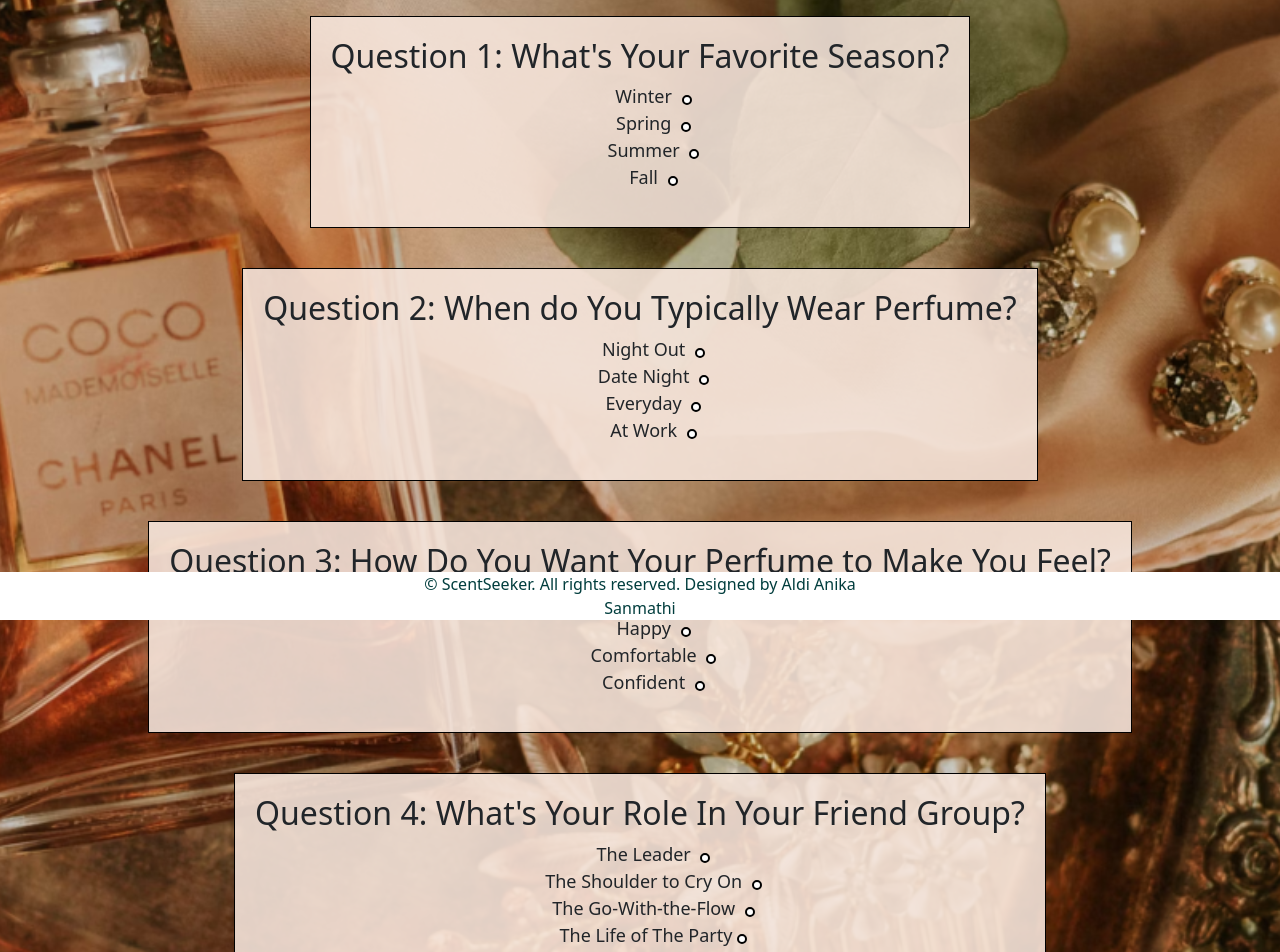
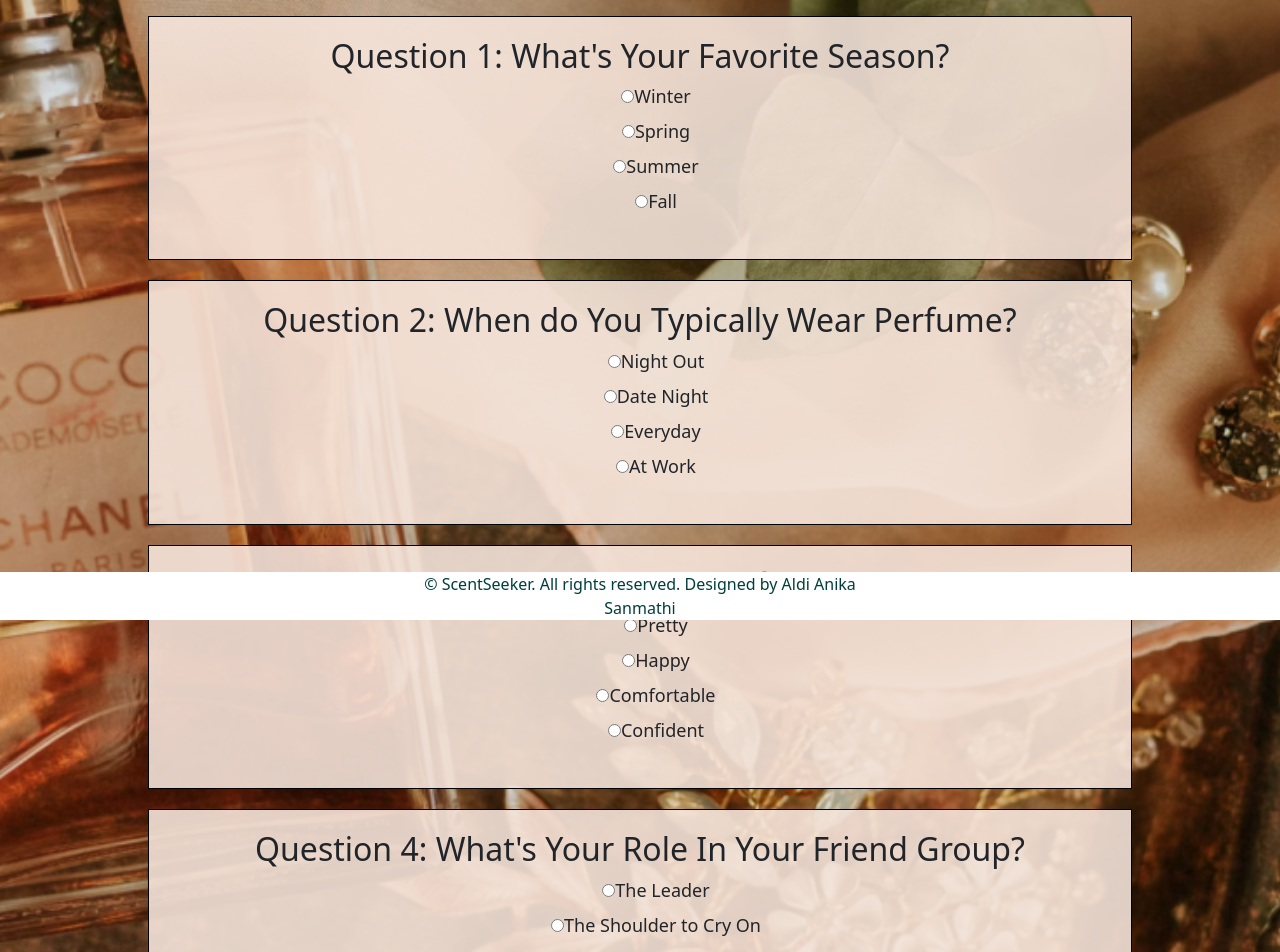
Before and after one commit to info340b-wi24/1-tobenamed, a React (Create React App) app: page /quiz in a window 1280 px wide. Shown: the part 180-1132 px from the top of the page. Built offline with nearby package versions, Linux system fonts and the light colour scheme; a small style sheet from the web is missing.

Commit message:
Committing local changes before merge

```diff
--- a/src/components/App.js
+++ b/src/components/App.js
@@ -32,14 +32,14 @@ import NavBar from './NavBar';
 
 export function App() {
   const [savedPerfumes, setSavedPerfumes] = useState([]);
-
+  const [userAnswers, setUserAnswers] = useState([]);
   return (
     <Router>
       <NavBar />
       <Routes>
         <Route exact path="/" element={<HomePage />} />
         <Route path="/quiz" element={<QuizPage />} />
-        <Route path="/quizresults" element={<QuizResultsPage />} />
+        <Route path="/quizresults" element={<QuizResultsPage userAnswers={userAnswers} />} />
         <Route path="/search" element={<SearchPage />} />
         <Route
           path="/YourListPage"
--- a/src/components/QuizPage.js
+++ b/src/components/QuizPage.js
@@ -1,71 +1,92 @@
-// QuizPage.js
-import React from 'react';
+import React, { useState } from 'react';
 import { Link } from 'react-router-dom';
+import { useNavigate} from 'react-router-dom';
 
-export function QuizPage () {
+function QuizPage() {
+
+  // Define the questions and answers
+  const questions = [
+    {
+      question: 'What\'s Your Favorite Season?',
+      options: ['Winter', 'Spring', 'Summer', 'Fall']
+    },
+    {
+      question: 'When do You Typically Wear Perfume?',
+      options: ['Night Out', 'Date Night', 'Everyday', 'At Work']
+    },
+    {
+      question: 'How Do You Want Your Perfume to Make You Feel?',
+      options: ['Pretty', 'Happy', 'Comfortable', 'Confident']
+    },
+    {
+      question: 'What\'s Your Role In Your Friend Group?',
+      options: ['The Leader', 'The Shoulder to Cry On', 'The Go-With-the-Flow', 'The Life of The Party']
+    },
+    {
+      question: 'Do You Prefer Your Fragrance to',
+      options: ['Make a Statement', 'Be Your Skin but Better', 'Get You Compliments', 'Grab Peoples Attention']
+    }
+  ];
+
+  // State to track user answers
+  const [userAnswers, setUserAnswers] = useState(Array(questions.length).fill(''));
+
+  // Function to handle user answer selection
+  const handleAnswerSelect = (questionIndex, selectedAnswer) => {
+    setUserAnswers(prevAnswers => {
+      const newAnswers = [...prevAnswers];
+      newAnswers[questionIndex] = selectedAnswer;
+      return newAnswers;
+    });
+  };
+
+  // Function to handle quiz submission
+  const navigate = useNavigate(); // Get the navigate function
+  const handleSubmit = (event) => {
+    event.preventDefault();
+    // Navigate to QuizResultsPage with userAnswers
+    navigate('/quizresults'); // Navigate to the quiz results page
+  };
+
   return (
     <div className="quiz-body">
       <header>
         <h1 className="quizheader">Tell us about yourself...</h1>
       </header>
 
-      <section className="fullq">
-        <h2 className="quizquestion">Question 1: What's Your Favorite Season?</h2>
-        <ul className="answers">
-          <li>Winter <button type="button"></button></li>
-          <li>Spring <button type="button"></button></li>
-          <li>Summer <button type="button"></button></li>
-          <li>Fall <button type="button"></button></li>
-        </ul>
-      </section>
+      <form onSubmit={handleSubmit}>
+        {questions.map((question, index) => (
+          <section className="fullq" key={index}>
+            <h2 className="quizquestion">{`Question ${index + 1}: ${question.question}`}</h2>
+            <ul className="answers">
+              {question.options.map((option, optionIndex) => (
+                <li key={optionIndex}>
+                  <label>
+                    <input
+                      type="radio"
+                      value={option}
+                      checked={userAnswers[index] === option}
+                      onChange={() => handleAnswerSelect(index, option)}
+                    />
+                    {option}
+                  </label>
+                </li>
+              ))}
+            </ul>
+          </section>
+        ))}
 
-      <section className="fullq">
-        <h2 className="quizquestion">Question 2: When do You Typically Wear Perfume?</h2>
-        <ul className="answers">
-          <li>Night Out <button type="button"></button></li>
-          <li>Date Night <button type="button"></button></li>
-          <li>Everyday <button type="button"></button></li>
-          <li>At Work <button type="button"></button></li>
-        </ul>
-      </section>
-
-      <section className="fullq">
-        <h2 className="quizquestion">Question 3: How Do You Want Your Perfume to Make You Feel?</h2>
-        <ul className="answers">
-          <li>Pretty <button type="button"></button></li>
-          <li>Happy <button type="button"></button></li>
-          <li>Comfortable <button type="button"></button></li>
-          <li>Confident <button type="button"></button></li>
-        </ul>
-      </section>
-
-      <section className="fullq">
-        <h2 className="quizquestion">Question 4: What's Your Role In Your Friend Group?</h2>
-        <ul className="answers">
-          <li>The Leader <button type="button"></button></li>
-          <li>The Shoulder to Cry On <button type="button"></button></li>
-          <li>The Go-With-the-Flow <button type="button"></button></li>
-          <li>The Life of The Party<button type="button"></button></li>
-        </ul>
-      </section>
-
-      <section className="fullq">
-        <h2 className="quizquestion"> Question 5: Do You Prefer Your Fragrance to</h2>
-        <ul className="answers">
-          <li>Make a Statement <button type="button"></button></li>
-          <li>Be Your Skin but Better <button type="button"></button></li>
-        </ul>
-      </section>
-
-      <Link to="/quizresults" className="button-link">Submit</Link>
+<Link to={{pathname: "/quizresults", state: { userAnswers }}} className="button-link" onClick={handleSubmit}>Submit</Link>
 
 
+      </form>
+
       <footer>
-      <small> 2024 Find Your Perfume. All rights reserved.</small>
+        <small> 2024 Find Your Perfume. All rights reserved.</small>
         <small>Designed by Aldi Anika Sanmathi</small>
       </footer>
     </div>
   );
-};
+}
 
 export default QuizPage;
--- a/src/components/QuizResultsPage.js
+++ b/src/components/QuizResultsPage.js
@@ -1,23 +1,55 @@
 import React from 'react';
 import { Link } from 'react-router-dom';
 
-export function QuizResultsPage () {
+export function QuizResultsPage ({ userAnswers }) {
+  const calculateResult = () => {
+    const counts = [0, 0, 0, 0]; // Initialize counts for each result type
+
+    // Define the criteria for each scent type
+    const criteria = [
+      [0, 1], // GOURMAND: Indexes of questions where the first option corresponds to GOURMAND
+      [1],    // FRUITY: Indexes of questions where the second option corresponds to FRUITY
+      [2],    // SPICY: Indexes of questions where the third option corresponds to SPICY
+      [3]     // WOODY: Indexes of questions where the fourth option corresponds to WOODY
+    ];
+
+    // Count the occurrences of each answer based on the criteria
+    userAnswers.forEach((answer, index) => {
+      criteria.forEach((questionCriteria, scentIndex) => {
+        if (questionCriteria.includes(index) && answer === 'Yes') {
+          counts[scentIndex]++;
+        }
+      });
+    });
+
+    // Determine the result based on the counts
+    const maxCountIndex = counts.indexOf(Math.max(...counts));
+
+    // Return the corresponding result based on the max count
+    switch (maxCountIndex) {
+      case 0:
+        return 'GOURMAND';
+      case 1:
+        return 'FRUITY';
+      case 2:
+        return 'SPICY';
+      case 3:
+        return 'WOODY';
+      default:
+        return 'FRUITY'; // Default result
+    }
+  };
+
   return (
-        <div >
-
-        <div class="overlay"></div>
-
-
-        <div class="brown-box">
+    <div>
+      <div className="overlay"></div>
+      <div className="brown-box">
         <h2>Your Perfect Scent is...</h2>
-        <h2>FRUITY</h2>
-
-        <div class="button-container">
+        <h2>{calculateResult()}</h2>
+        <div className="button-container">
           <Link to="/search" className="start-journey-button">See More Perfumes</Link>
-
         </div>
       </div>
-
       <footer>
         <small> 2024 Find Your Perfume. All rights reserved.</small>
         <small>Designed by Aldi Anika Sanmathi</small>
@@ -27,5 +59,3 @@ export function QuizResultsPage () {
 }
 
 export default QuizResultsPage;
-
-//u need to work on the quiz results page and then u can push to github
--- a/src/index.css
+++ b/src/index.css
@@ -11,6 +11,9 @@ body {
         margin: 0;
 
 }
+
+
+
 .answers li button {
     border-radius: 50%; /* Make the button circular */
     width: 10px; /* Set the width of the button */
@@ -23,9 +26,14 @@ body {
 }
 
 
-.answers li button:hover {
+.answers li button:active {
     background-color: #000; /* Change background color on hover */
     color: #fff; /* Change text color on hover */
+}
+
+.answers li button:active {
+    background-color: #000; /* Change background color when pressed */
+    color: #fff; /* Change text color when pressed */
 }
 
 .answers li button:active {
```
Lines whose indentation alone changed are shown as unchanged.
